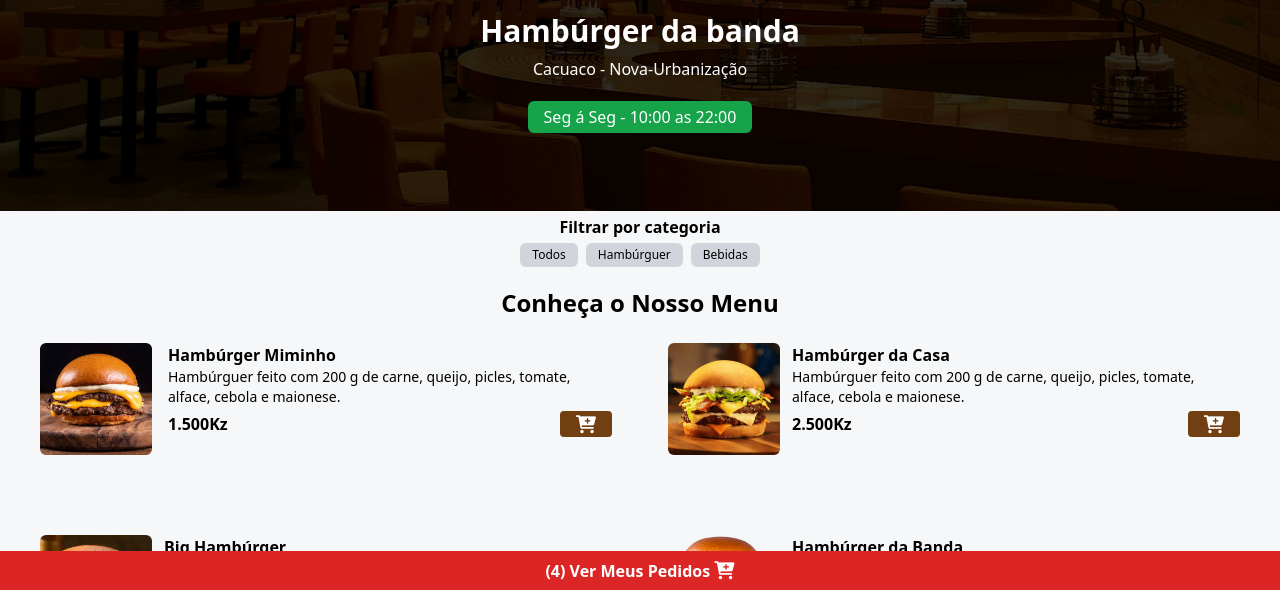
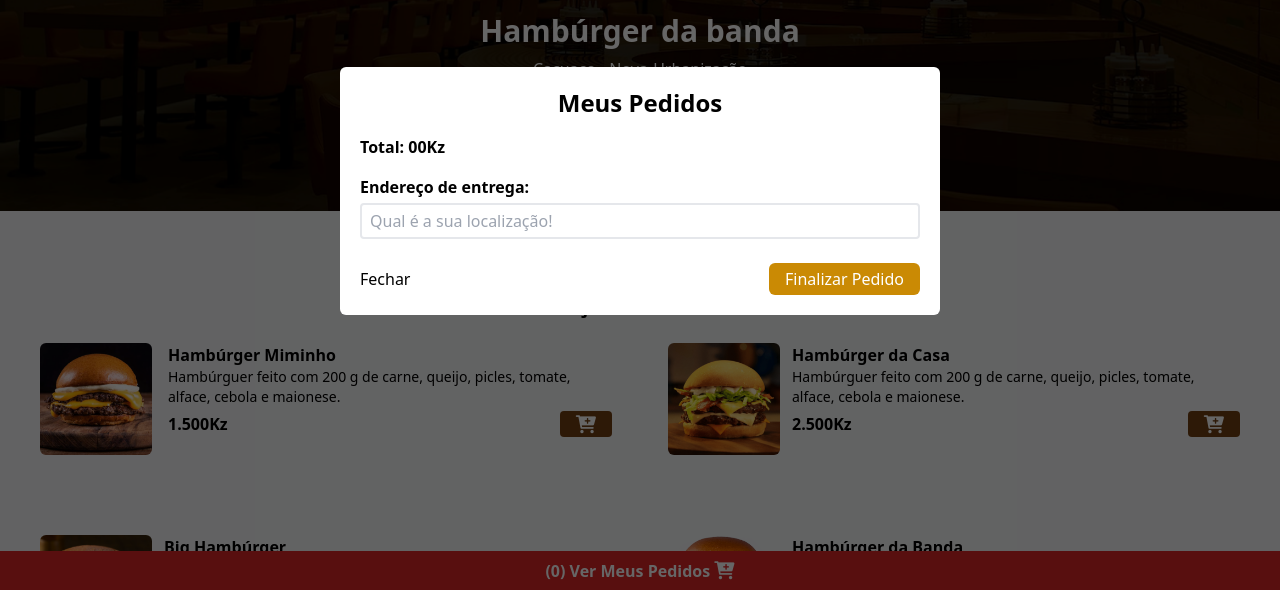
Before and after one commit to devangolano/Vitrine-Digital, a website: page index.html in a window 1280 px wide. Shown: the part 209-799 px from the top of the page. Drawn offline with Linux system fonts and the light colour scheme.

Commit message:
Termino tela inicial

```diff
--- a/index.html
+++ b/index.html
@@ -138,7 +138,8 @@
             <p class="font-bold">Fanta Lata</p>
             <div class="flex items-center gap-2 justify-between">
                 <p class="font-bold">700Kz</p>
-                <button class="bg-yellow-900 flex items-center px-4 py-1 rounded add-cart-btn" data-name="Fanta Lata" data-price="700">
+                <button class="bg-yellow-900 flex items-center px-4 py-1 rounded add-cart-btn" id="cart-btn" data-name="Fanta Lata"
+                    data-price="700">
                     <i class="fa fa-cart-plus text-lg text-white"></i>
                 </button>
                 </div>
@@ -190,14 +191,35 @@
         </div>
     </div>
     </div>
+<div id="cart-modal" class="bg-black/60 w-full h-full fixed top-0 left-0 z-[99] flex items-center justify-center">
+    <div class="bg-white p-5 rounded-md min-w[90%] md:min-w-[600px]">
+        <h2 class="text-center font-bold text-2xl mb-2">Meus Pedidos</h2>
+
+        <div id="cart-items" class="flex justify-between mb-2 flex-col"></div>
+
+        <p class="font-bold">Total: <span id="cart-total">00Kz</span></p>
+
+        <p class="font-bold mt-4">Endereço de entrega:</p>
+        <input type="text" placeholder="Qual é a sua localização!" id="address"
+            class="w-full border-2 py-1 px-2 rounded my-1" />
+        <p class="text-red-500 hidden" id="address-warn">Endereço não preenchido!!</p>
+
+        <div class="flex items-center justify-between mt-5 w-full">
+            <button id="close-modal-btn">Fechar</button>
+            <button id="checkout-btn" class=" bg-yellow-600 text-white px-4 py-1 rounded-md">Finalizar Pedido</button>
+        </div>
+    </div>
+
+</div>
+
     <footer class="w-[100%] text-white font-semibold bg-red-600 py-2 fixed left-0 space-x-6 text-center bottom-0 z-10">
         <button>
-        (<span id="cart-count">4</span>)
+            (<span id="cart-count">0</span>)
             Ver Meus Pedidos
             <i class="fa fa-cart-plus text-lg text-white"></i>
             </button>
             </footer>
-
+            <script src="main.js"></script>
             </body>
 
 </html>
--- /dev/null
+++ b/main.js
@@ -0,0 +1,5 @@
+const modal = document.getElementById('cart-modal');
+
+function opneModal() {
+
+ }
```
Also changed, not shown: style/output.css. Lines whose indentation alone changed are shown as unchanged.
